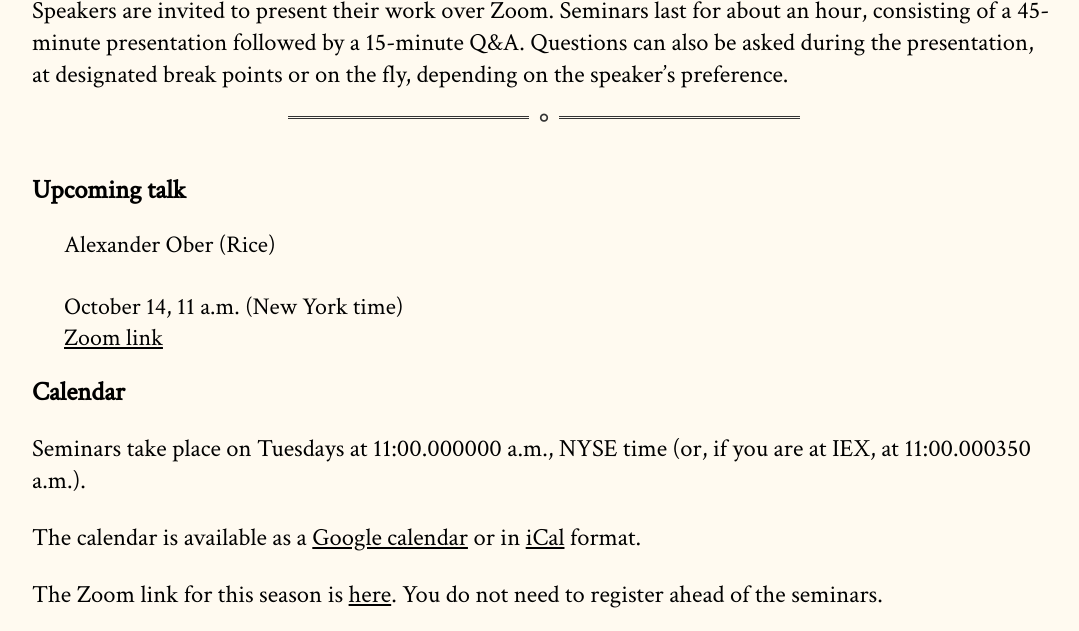
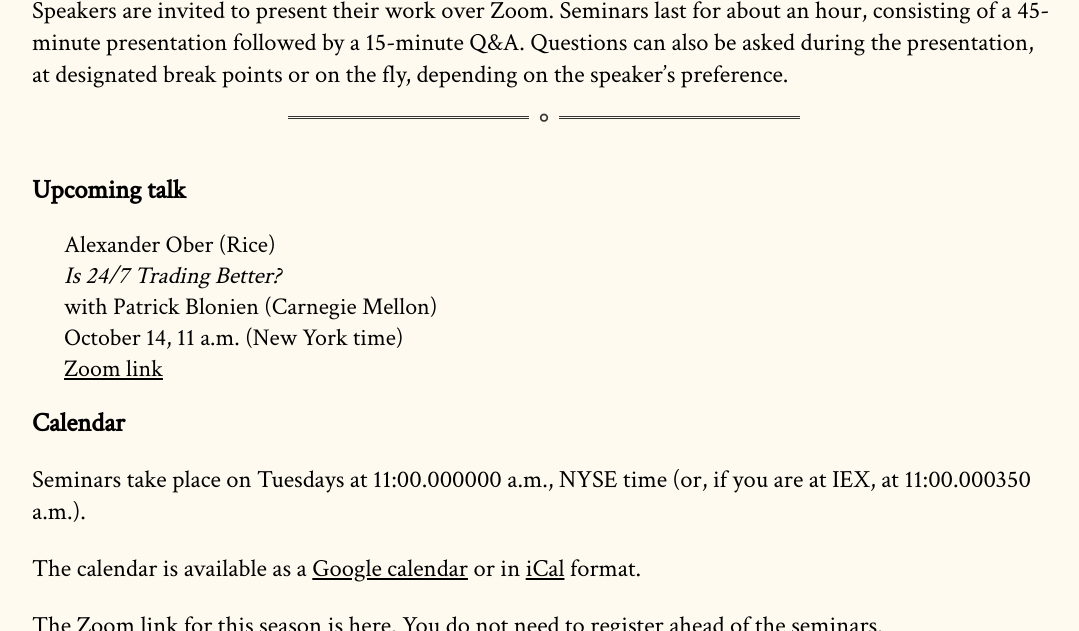
Before and after one commit to cpfiffer/microstructure.exchange, a Jekyll site: the page built from index.md, in a window 1280 px wide and 900 px high, scrolled down 345 px, cut to the strip 0-631 px from the top of the window. Shown: the whole strip, without its empty margins (96-1175 px from the left). Built offline with Jekyll 4.4.1, drawn with Linux system fonts in a browser that asks for light colours; some web fonts are replaced.

Commit message:
Update _config.yml

```diff
--- a/_config.yml
+++ b/_config.yml
@@ -12,8 +12,8 @@ github:
 
 speaker-info:
   speaker-name: "Alexander Ober (Rice)"
-  #speaker-paper: "ETF (Mis)pricing"
-  #coauthors: "Wladimir Kraus (FCA), Oliver Linton (Cambridge), and Mingmei Xiao (Cambridge / FCA)"
+  speaker-paper: "Is 24/7 Trading Better?"
+  coauthors: "Patrick Blonien (Carnegie Mellon)"
   speaker-date: "October 14, 11 a.m. (New York time)"
   #paper-link: "https://www.fca.org.uk/publications/occasional-papers/occasional-paper-68-etf-mispricing"
   #paper-link: "papers/JVX_20250904.pdf" # If you have a file instead
```
